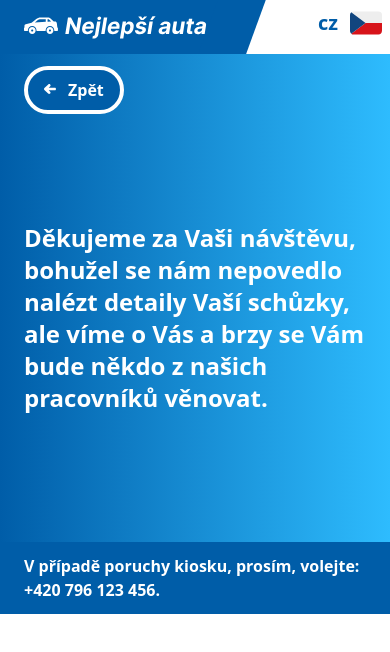
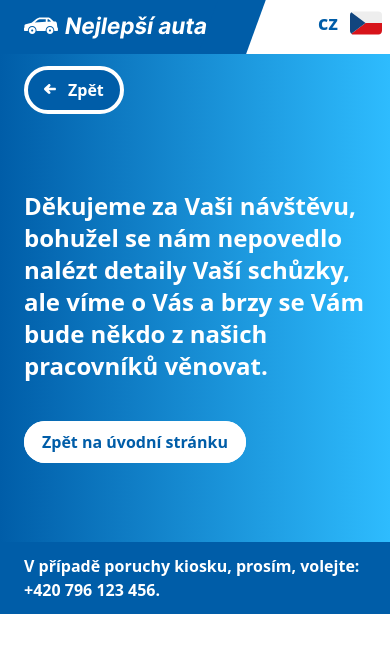
Before and after one commit to Tereza-mun/kiosek, a Vue app: page /schuzka-nenalezena in a window 390 px wide. Shown: the top 652 px of the page. Built offline with nearby package versions, Linux system fonts and the light colour scheme.

Commit message:
Meeting not found page - button back to main page added

```diff
--- a/src/style/output.css
+++ b/src/style/output.css
@@ -495,6 +495,26 @@ video {
   color: rgb(0 93 168 / var(--tw-text-opacity));
 }
 
+.button--disabled {
+  display: inline-flex;
+  border-radius: 1.5rem;
+  --tw-border-opacity: 1;
+  border-color: rgb(107 114 128 / var(--tw-border-opacity));
+  --tw-bg-opacity: 1;
+  background-color: rgb(156 163 175 / var(--tw-bg-opacity));
+  padding-left: 1rem;
+  padding-right: 1rem;
+  padding-top: 0.5rem;
+  padding-bottom: 0.5rem;
+  font-weight: 700;
+  --tw-text-opacity: 1;
+  color: rgb(31 41 55 / var(--tw-text-opacity));
+}
+
+.button--disabled:hover {
+  cursor: not-allowed;
+}
+
 .button--nav {
   width: 16rem;
   padding-right: 1.5rem;
@@ -645,9 +665,8 @@ video {
   margin-right: auto !important;
 }
 
-.my-4 {
-  margin-top: 1rem !important;
-  margin-bottom: 1rem !important;
+.mb-12 {
+  margin-bottom: 3rem !important;
 }
 
 .mb-3 {
@@ -830,6 +849,11 @@ video {
   padding-bottom: 0.5rem !important;
 }
 
+.py-20 {
+  padding-top: 5rem !important;
+  padding-bottom: 5rem !important;
+}
+
 .py-24 {
   padding-top: 6rem !important;
   padding-bottom: 6rem !important;
@@ -843,11 +867,6 @@ video {
 .py-8 {
   padding-top: 2rem !important;
   padding-bottom: 2rem !important;
-}
-
-.py-20 {
-  padding-top: 5rem !important;
-  padding-bottom: 5rem !important;
 }
 
 .pb-2 {
--- a/src/views/MeetingNotFound.vue
+++ b/src/views/MeetingNotFound.vue
@@ -28,9 +28,16 @@ function goBack() {
         {{$t('backButtonText')}}
       </kiosek-button>
       <div class="flex justify-center md:px-6 py-3 min-h-101 md:min-h-128">
-        <div class="py-24 md:py-28 max-w-160">
-          <h1 class="text-2xl md:text-3xl text-white font-bold md:mb-8"
+        <div class="py-16 md:py-28 max-w-160">
+          <h1 class="text-2xl md:text-3xl text-white font-bold mb-12"
             v-html="$t('meetingNotFound')" />
+          <kiosek-button
+            tag="router-link"
+            :aria="$t('backButtonAria')"
+            secondary
+            :to="{name: 'home'}">
+            {{$t('backToMainPage')}}
+          </kiosek-button>
         </div>
       </div>
     </div>
```
